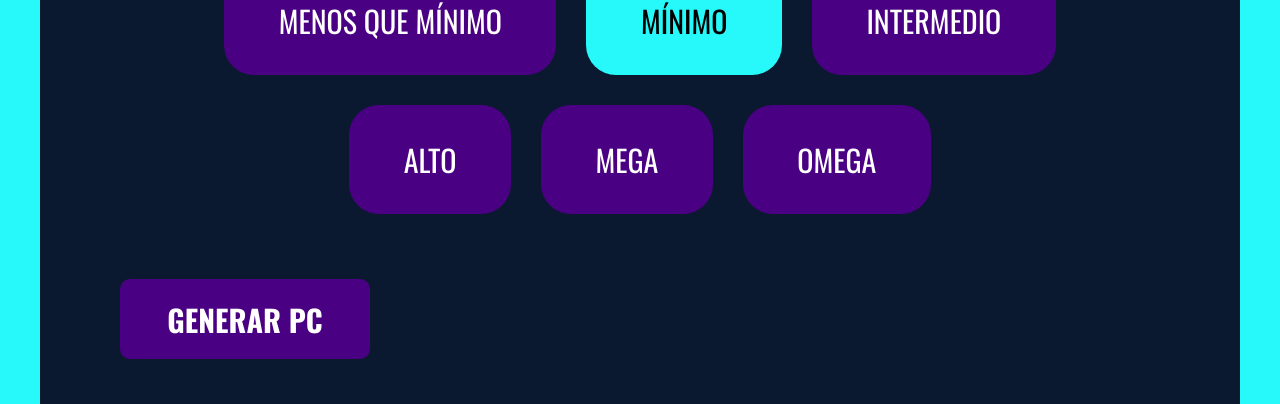
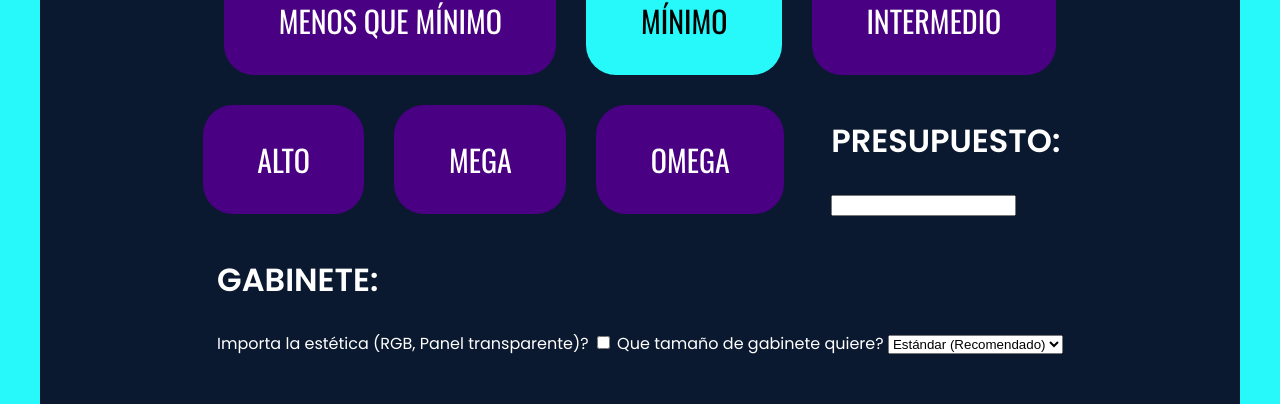
Before and after one commit to TetoDev/sane-website, a SvelteKit app: page /build/mode/games in a window 1280 px wide. Shown: the part 750-1154 px from the top of the page. Built offline with nearby package versions, Linux system fonts and the light colour scheme; no server answers; the database is empty.

Commit message:
Added budget, looks and size options for /build/games

```diff
--- a/src/routes/(build)/build/+page.svelte
+++ b/src/routes/(build)/build/+page.svelte
@@ -1,6 +1,3 @@
-<script lang="ts">
-
-</script>
 <div>
     <a href="build/mode">¡Comienza a construir!</a>
 </div>
--- a/src/routes/(build)/build/mode/games/+page.svelte
+++ b/src/routes/(build)/build/mode/games/+page.svelte
@@ -5,6 +5,10 @@
     const games = data.post;
 
     let tier = 1;
+    let error = '';
+    let budget: number;
+    let rgb = false;
+    let size: string = 'ATX';
 
     const options = [
         {title: "Menos que mínimo", value: 0},
@@ -19,6 +23,17 @@
         const selectedGames = games.filter(game => game.selected);
         const selectedGamesIds = selectedGames.map(game => game.id);
 
+        if (selectedGamesIds.length === 0) {
+            error = 'Selecciona al menos un juego';
+            return;
+        }
+        if (tier < 0 || tier > 5) {
+            error = 'Selecciona un tier válido';
+            return;
+        }
+
+        error = ''
+
         const response = await fetch('/build/mode/games', {
             method: 'POST',
             headers: {
@@ -26,7 +41,10 @@
             },
             body: JSON.stringify({
                 games: selectedGamesIds,
-                tier: tier
+                tier: tier,
+                size: size,
+                rgb: rgb,
+                budget: budget
             })
         });
 
@@ -54,12 +72,45 @@
                     {option.title}
                 </button>
             {/each}
+            <span>
+                <h2>PRESUPUESTO:</h2>
+                <input type="number" bind:value={budget}>
+            </span>
+            <span>
+                <h2>GABINETE:</h2>
+                <label>
+                    Importa la estética (RGB, Panel transparente)?
+                    <input type="checkbox" bind:checked={rgb}>
+                </label>
+                <label>
+                    Que tamaño de gabinete quiere?
+                    <select name="size" id="size" bind:value={size}>
+                        <option value="ATX">Estándar (Recomendado)</option>
+                        <option value="Micro ATX">Mediano</option>
+                    </select>
+                </label>
+            </span>
         </div>
         <button class="submit" on:click={submit}>GENERAR PC</button>
     </div>
+    {#if error !== ''}
+        <p class="error">{error}</p>
+    {/if}
 </div>
 
 <style>
+    span {
+        margin: 0 2em;
+    }
+
+
+    .error {
+        color: red;
+        font-size: 2em;
+        font-weight: bold;
+        text-align: center;
+    }
+
     .submit {
         border: none;
         border-radius: 10px;
--- a/src/routes/(build)/build/mode/games/game.svelte
+++ b/src/routes/(build)/build/mode/games/game.svelte
@@ -1,3 +1,4 @@
+<!--suppress ALL -->
 <script lang="ts">
 
     export let title: string;
--- a/src/routes/(build)/build/mode/tiers/+page.svelte
+++ b/src/routes/(build)/build/mode/tiers/+page.svelte
@@ -182,7 +182,7 @@
 
     select, input {
         max-width: 400px;
-        font-family: "Poppins";
+        font-family: "Poppins", sans-serif;
         padding: 5px;
     }
 
@@ -263,14 +263,14 @@
     }
 
     .button-wrapper span h2 {
-        font-family: "Oswald";
+        font-family: "Oswald", sans-serif;
         text-transform: uppercase;
         font-size: 60px;
         margin: 0;
     }
 
     .button-wrapper span p {
-        font-family: "Poppins";
+        font-family: "Poppins", sans-serif;
         font-size: 18px;
     }
 </style>
```
Also changed, not shown: src/routes/(build)/build/mode/+page.svelte (+11 -3 lines).
